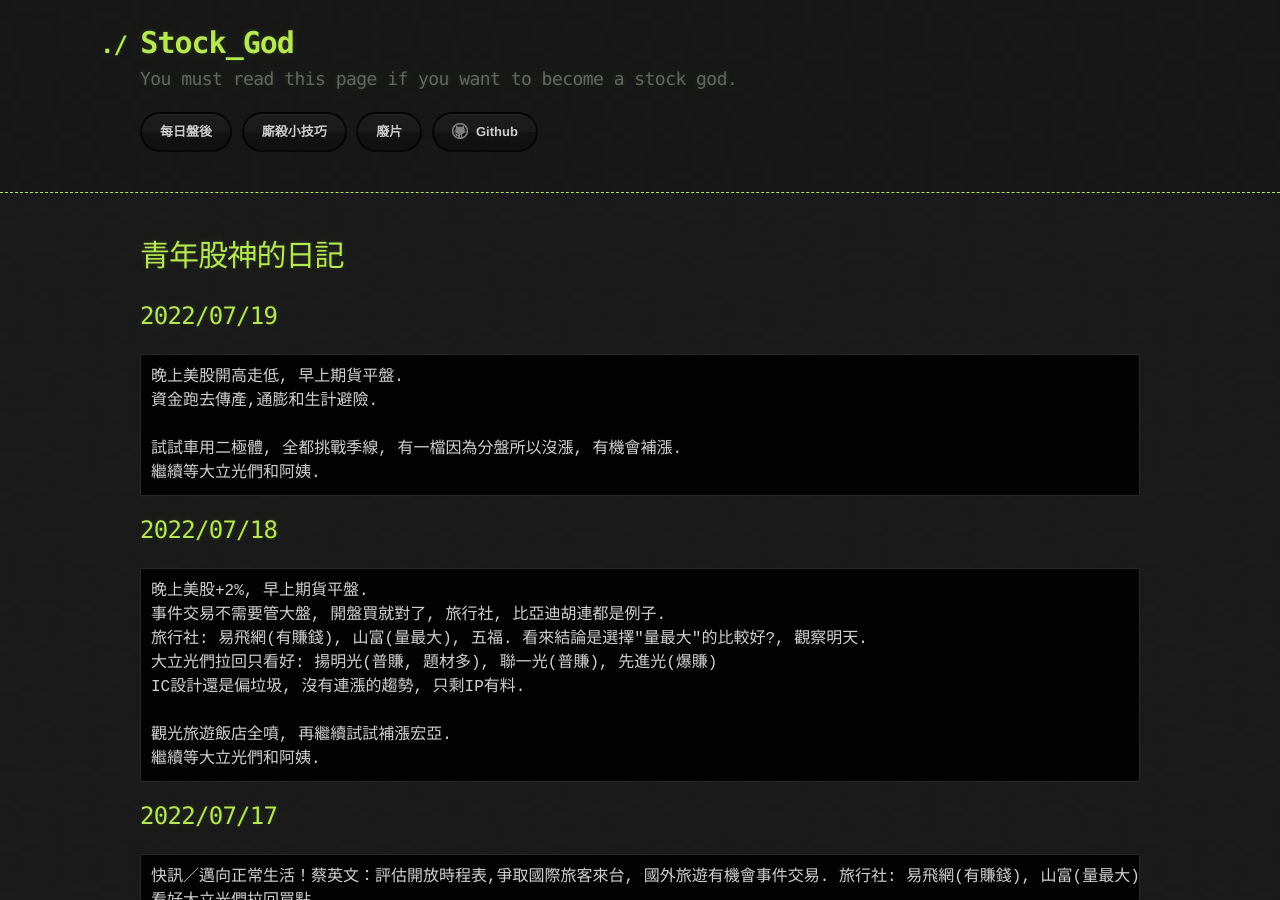
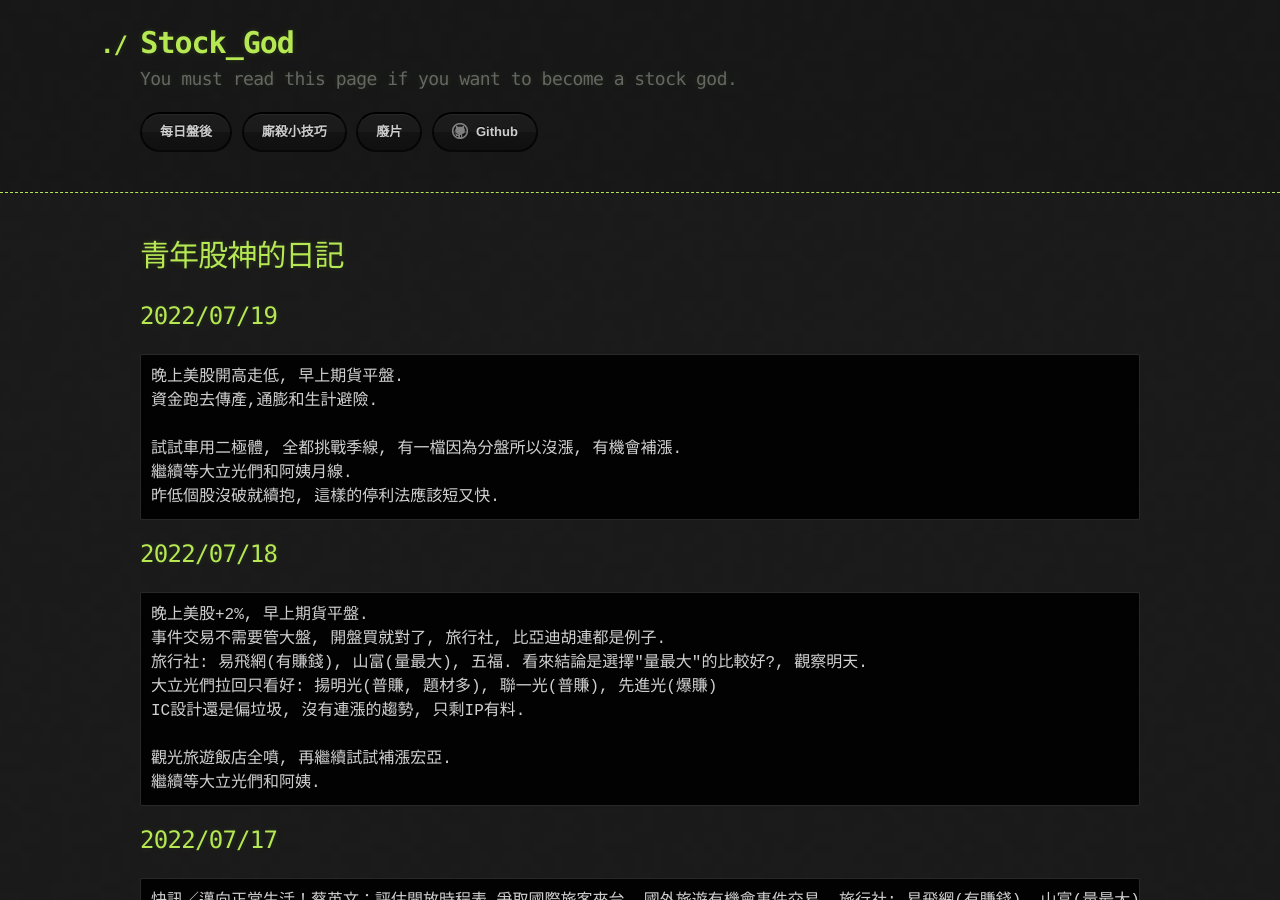
Before and after one commit to lepg5487/Stock_God, a Jekyll site: the page built from index.md, in a window 1280 px wide and 900 px high. Built offline with Jekyll 4.4.1, drawn with Linux system fonts in a browser that asks for light colours; our own code applies the rules of GitHub Pages for plain Markdown files.

Commit message:
Update index.md

````diff
--- a/index.md
+++ b/index.md
@@ -9,7 +9,8 @@ layout: testlayouts
 資金跑去傳產,通膨和生計避險.
 
 試試車用二極體, 全都挑戰季線, 有一檔因為分盤所以沒漲, 有機會補漲.
-繼續等大立光們和阿姨.
+繼續等大立光們和阿姨月線.
+昨低個股沒破就續抱, 這樣的停利法應該短又快.
 ```
 
 ## 2022/07/18
````
